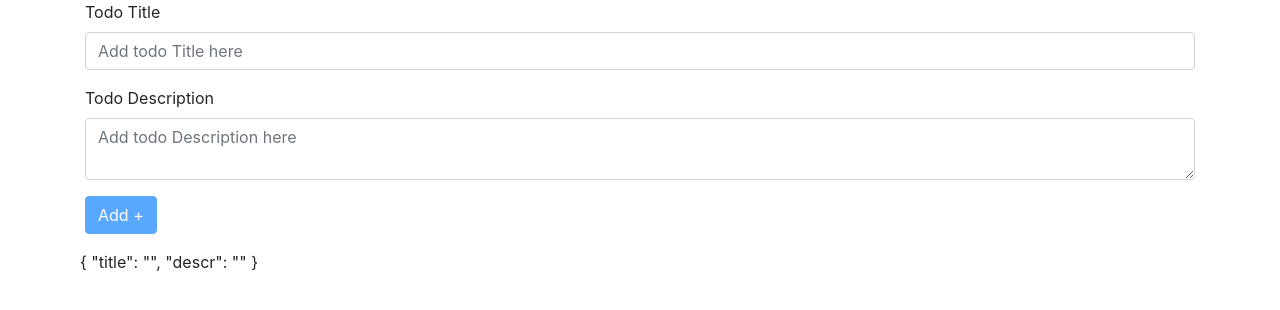
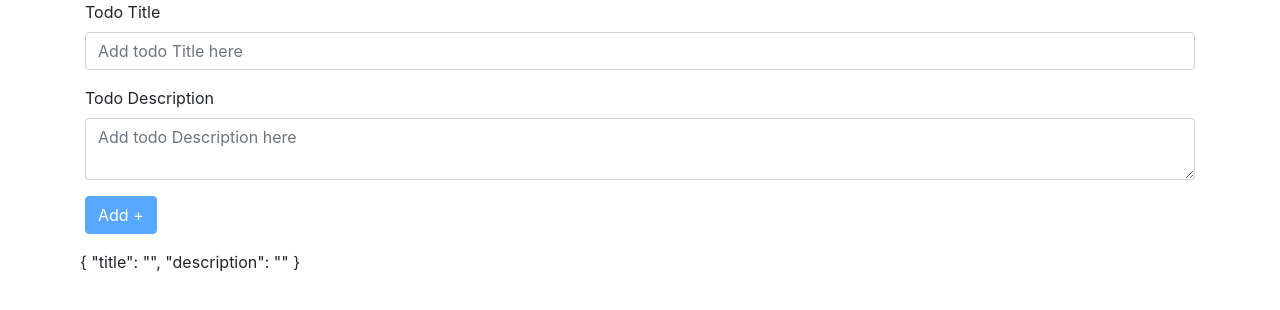
Before and after one commit to DeepakPednekar/Todo, an Angular app: page / in a window 1280 px wide. Shown: the top 310 px of the page. Built offline with nearby package versions, Linux system fonts and the light colour scheme.

Commit message:
interfaces added

```diff
--- a/src/app/todo-items/todo-add.component.html
+++ b/src/app/todo-items/todo-add.component.html
@@ -7,7 +7,7 @@
   <div class="form-group">
     <label>Todo Description</label>
     <!--<input type="text" class="form-control" placeholder="Add todo Description here" formControlName="descr">-->
-    <textarea class="form-control" rows="2" placeholder="Add todo Description here" formControlName="descr"></textarea>
+    <textarea class="form-control" rows="2" placeholder="Add todo Description here" formControlName="description"></textarea>
   </div>
 
   <div class="form-group">
--- a/src/app/todo-items/todo-add.component.ts
+++ b/src/app/todo-items/todo-add.component.ts
@@ -12,7 +12,7 @@ export class TodoAddComponent {
 
     this.todo_form = new FormGroup({
       title: new FormControl('', [Validators.required, Validators.pattern('[a-zA-Z ]{5,10}')]),
-      descr: new FormControl('', [Validators.required]),
+      description: new FormControl('', [Validators.required]),
     });
   }
 
--- /dev/null
+++ b/src/app/todo-items/todo-items.interfaces.ts
@@ -0,0 +1,4 @@
+export interface TodoListItem {
+  title: string;
+  description: string;
+}
```
